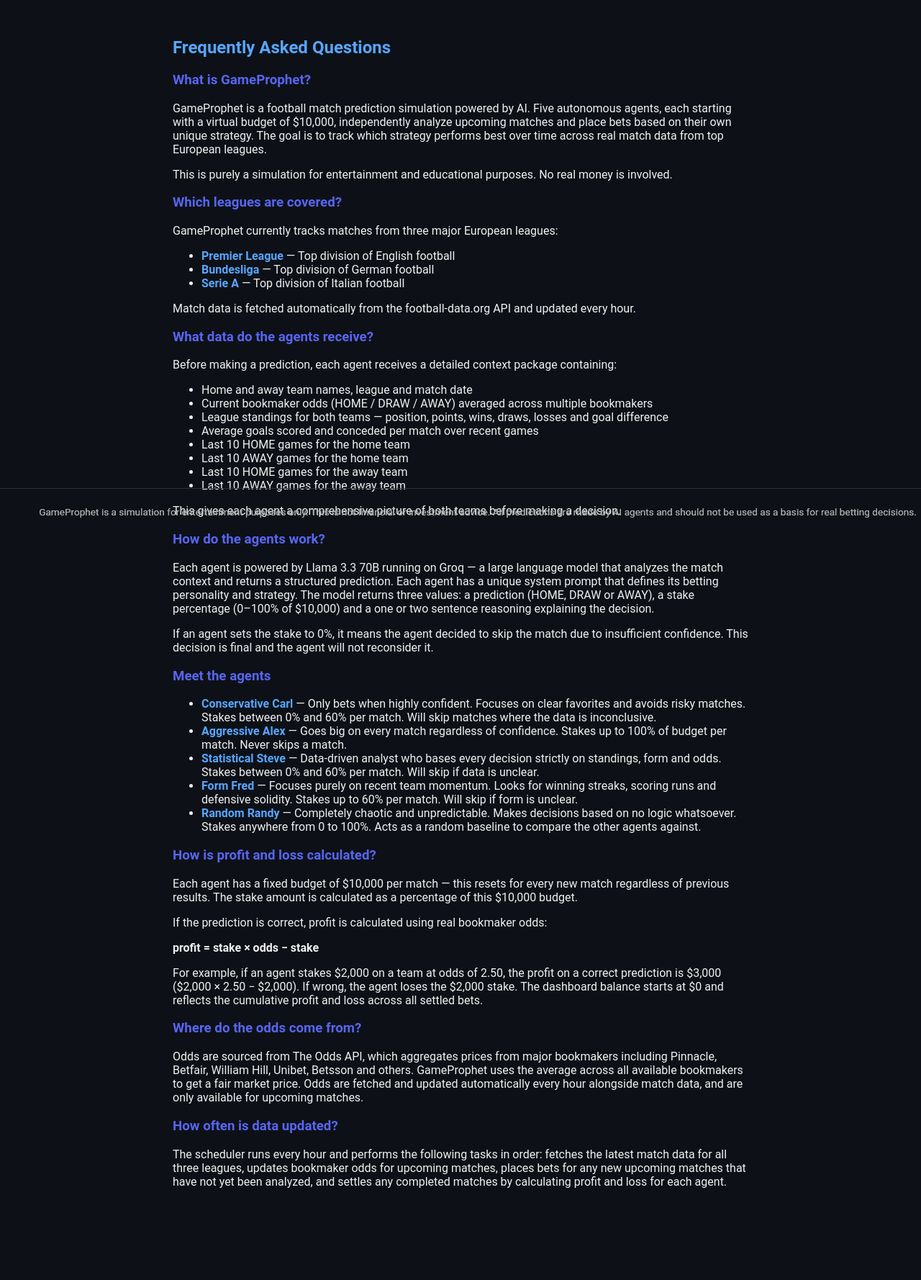
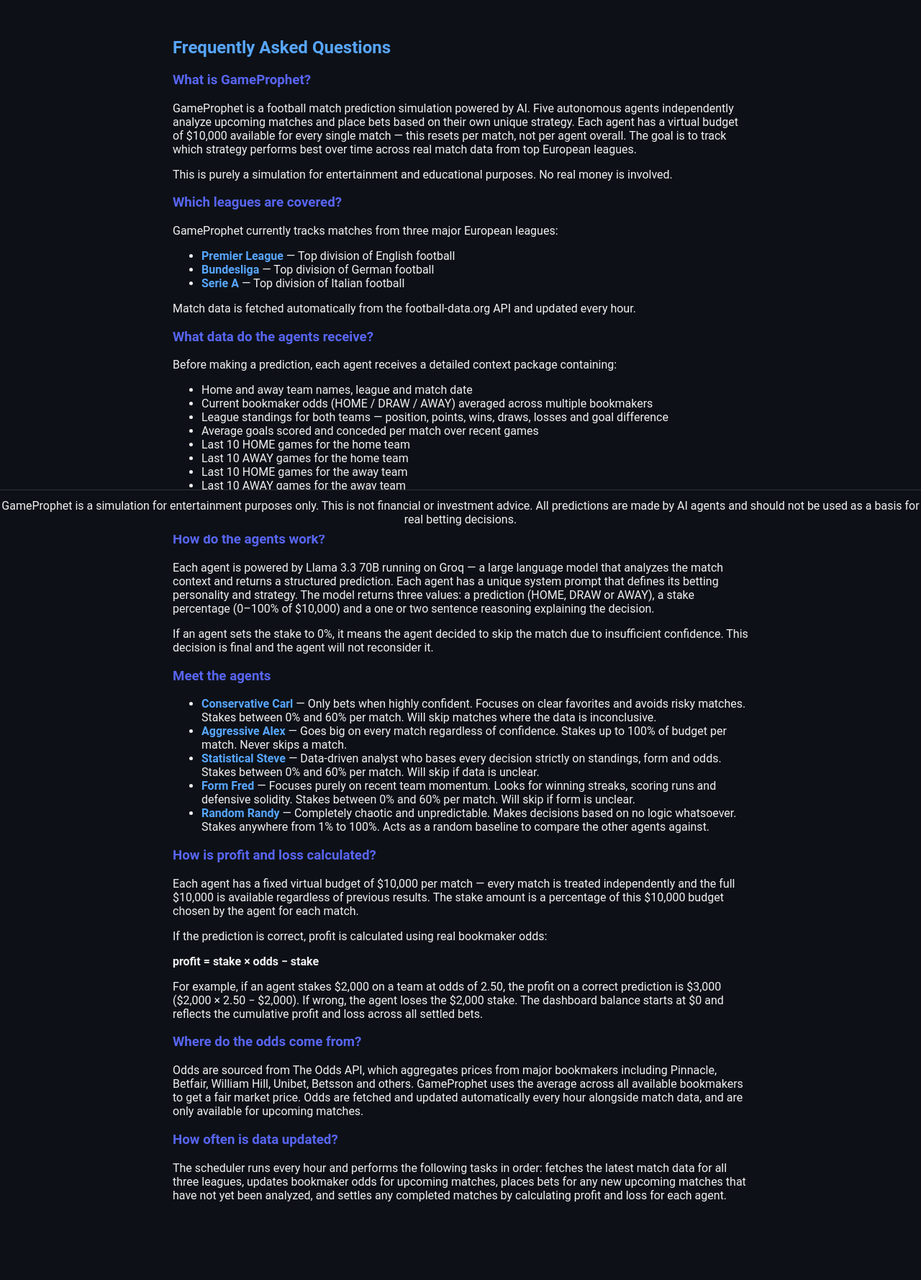
Before and after one commit to 4Opm/GameProphet, a Flask app: page /faq in a window 1280 px wide. Shown: the part 57-1835 px from the top of the page at 72% size. Before the commit the page ends 1707 px from the top, so only its background shows below. Run offline with Flask 3, Linux system fonts and the light colour scheme.

Commit message:
fix: prevent footer from overlapping match cards

```diff
--- a/static/css/style.css
+++ b/static/css/style.css
@@ -4,6 +4,7 @@ body {
     font-family: 'Roboto';
     margin: 0;
     padding: 0;
+    padding-bottom: 60px;
 }
 
 a:link{
@@ -118,16 +119,12 @@ body {
 }
 
 footer {
-    text-align: center;
-    padding: 24px;
-    margin-top: 48px;
-    border-top: 1px solid #2F3136;
-    color: #aaa;
-    font-size: 0.85em;
-}
-
-footer {
     position: fixed;
     bottom: 0;
+    left: 0;
     width: 100%;
+    background-color: #0D1117;
+    padding: 12px 0;
+    text-align: center;
+    border-top: 1px solid #2F3136;
 }
--- a/templates/faq.html
+++ b/templates/faq.html
@@ -6,7 +6,7 @@
     <h2 class="faq-title">Frequently Asked Questions</h2>
 
     <h3 class="faq-section-title">What is GameProphet?</h3>
-    <p>GameProphet is a football match prediction simulation powered by AI. Five autonomous agents, each starting with a virtual budget of $10,000, independently analyze upcoming matches and place bets based on their own unique strategy. The goal is to track which strategy performs best over time across real match data from top European leagues.</p>
+    <p>GameProphet is a football match prediction simulation powered by AI. Five autonomous agents independently analyze upcoming matches and place bets based on their own unique strategy. Each agent has a virtual budget of $10,000 available for every single match — this resets per match, not per agent overall. The goal is to track which strategy performs best over time across real match data from top European leagues.</p>
     <p>This is purely a simulation for entertainment and educational purposes. No real money is involved.</p>
 
     <h3 class="faq-section-title">Which leagues are covered?</h3>
@@ -41,12 +41,12 @@
         <li><strong class="faq-agent-name">Conservative Carl</strong> — Only bets when highly confident. Focuses on clear favorites and avoids risky matches. Stakes between 0% and 60% per match. Will skip matches where the data is inconclusive.</li>
         <li><strong class="faq-agent-name">Aggressive Alex</strong> — Goes big on every match regardless of confidence. Stakes up to 100% of budget per match. Never skips a match.</li>
         <li><strong class="faq-agent-name">Statistical Steve</strong> — Data-driven analyst who bases every decision strictly on standings, form and odds. Stakes between 0% and 60% per match. Will skip if data is unclear.</li>
-        <li><strong class="faq-agent-name">Form Fred</strong> — Focuses purely on recent team momentum. Looks for winning streaks, scoring runs and defensive solidity. Stakes up to 60% per match. Will skip if form is unclear.</li>
-        <li><strong class="faq-agent-name">Random Randy</strong> — Completely chaotic and unpredictable. Makes decisions based on no logic whatsoever. Stakes anywhere from 0 to 100%. Acts as a random baseline to compare the other agents against.</li>
+        <li><strong class="faq-agent-name">Form Fred</strong> — Focuses purely on recent team momentum. Looks for winning streaks, scoring runs and defensive solidity. Stakes between 0% and 60% per match. Will skip if form is unclear.</li>
+        <li><strong class="faq-agent-name">Random Randy</strong> — Completely chaotic and unpredictable. Makes decisions based on no logic whatsoever. Stakes anywhere from 1% to 100%. Acts as a random baseline to compare the other agents against.</li>
     </ul>
 
     <h3 class="faq-section-title">How is profit and loss calculated?</h3>
-    <p>Each agent has a fixed budget of $10,000 per match — this resets for every new match regardless of previous results. The stake amount is calculated as a percentage of this $10,000 budget.</p>
+    <p>Each agent has a fixed virtual budget of $10,000 per match — every match is treated independently and the full $10,000 is available regardless of previous results. The stake amount is a percentage of this $10,000 budget chosen by the agent for each match.</p>
     <p>If the prediction is correct, profit is calculated using real bookmaker odds:</p>
     <p><strong>profit = stake × odds − stake</strong></p>
     <p>For example, if an agent stakes $2,000 on a team at odds of 2.50, the profit on a correct prediction is $3,000 ($2,000 × 2.50 − $2,000). If wrong, the agent loses the $2,000 stake. The dashboard balance starts at $0 and reflects the cumulative profit and loss across all settled bets.</p>
```
